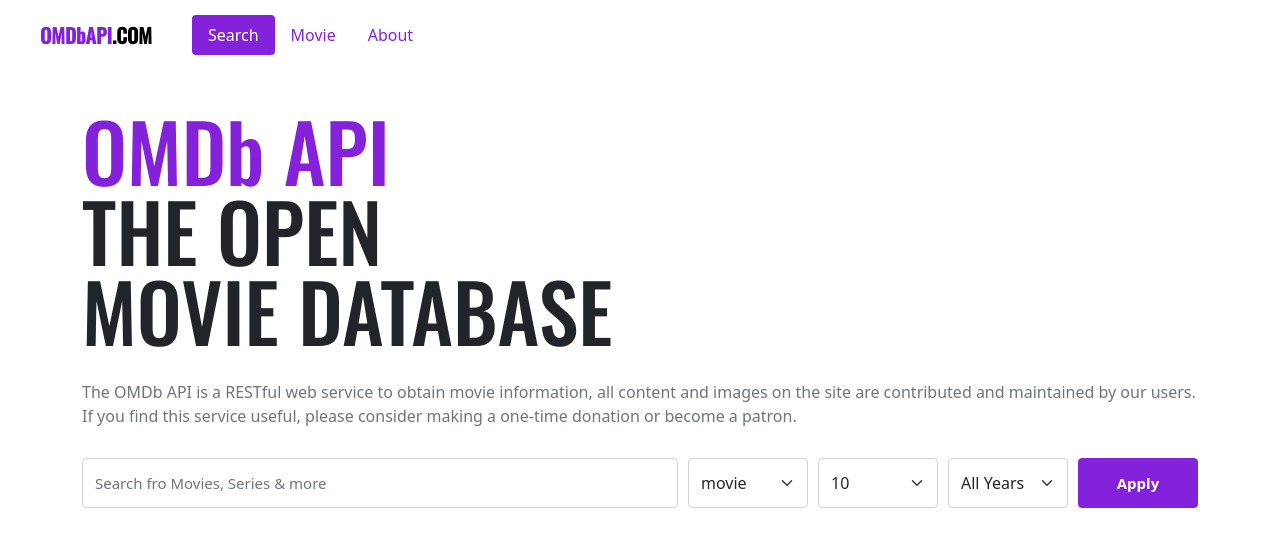
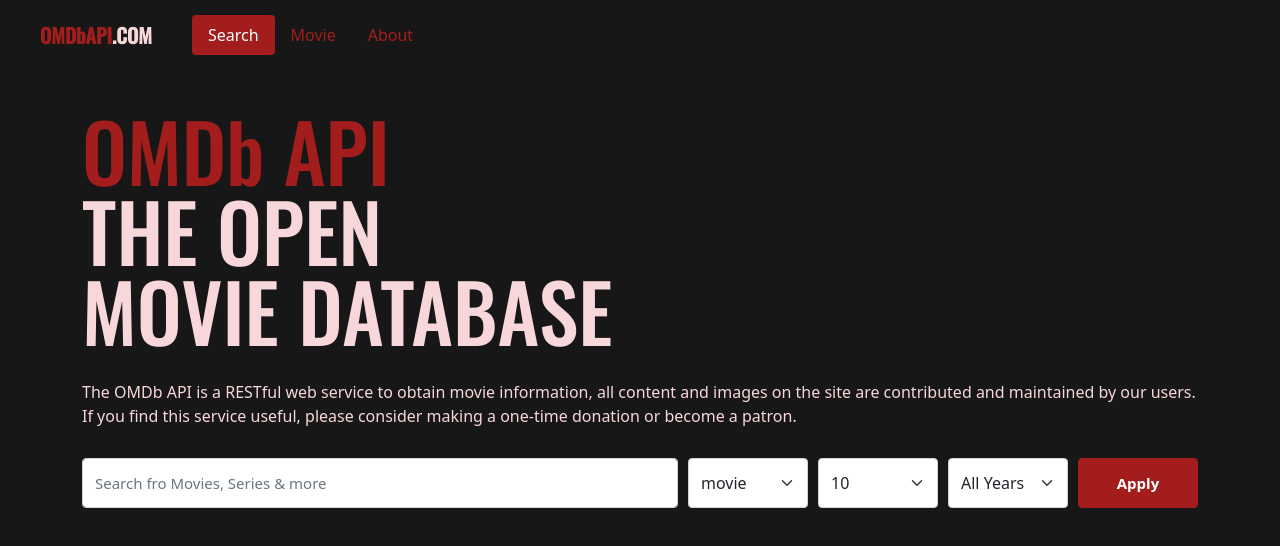
Before and after one commit to 7581058/vue3-movie-app, a Vue app: page /movie in a window 1280 px wide. Shown: the top 546 px of the page. Built offline with nearby package versions, Linux system fonts and the light colour scheme.

Commit message:
검색 목록 출력 css 수정

```diff
--- a/src/App.vue
+++ b/src/App.vue
@@ -15,5 +15,4 @@
 
 <style lang="scss">
 @import "~/scss/main";
-
 </style>
--- a/src/components/Headline.vue
+++ b/src/components/Headline.vue
@@ -22,12 +22,13 @@
     line-height: 1;
     font-family: 'Oswald', sans-serif;
     font-size: 80px;
+    color: $red-100;
     span {
       color: $primary;
     }
   }
   p {
     margin: 30px 0;
-    color: $gray-600;
+    color: $red-100;
   }
 </style>
--- a/src/components/Logo.vue
+++ b/src/components/Logo.vue
@@ -10,7 +10,7 @@
     font-family: 'Oswald', sans-serif;
     font-weight: bold;
     font-size: 20px;
-    color: $black;
+    color: $red-100;
     text-decoration: none;
     &:hover {
       color: $black;
--- a/src/components/MovieItem.vue
+++ b/src/components/MovieItem.vue
@@ -34,8 +34,17 @@
   background-size: cover;
   overflow: hidden;
   position: relative;
+  &:hover::after {
+    content: "";
+    position: absolute;
+    top: 0;
+    bottom: 0;
+    left: 0;
+    right: 0;
+    border: 6px solid $primary;
+  }
   .info {
-    background-color: rgba($black, .3);
+    background-color: rgba($black, .5);
     width: 100%;
     padding: 14px;
     font-size: 14px;
@@ -43,6 +52,17 @@
     position: absolute;
     left: 0;
     bottom: 0;
+    backdrop-filter: blur(10px);
+    .year {
+      color: $primary;
+      font-weight: 700;
+    }
+    .title {
+      color: $white;
+      white-space: nowrap;
+      overflow: hidden;
+      text-overflow: ellipsis;
+    }
   }
 }
 </style>
--- a/src/scss/main.scss
+++ b/src/scss/main.scss
@@ -1,5 +1,5 @@
 // Default variable overrides
-$primary: #8421db;
+$primary: #a31d1d;
 
 // Required
 @import "../../node_modules/bootstrap/scss/functions";
@@ -8,3 +8,7 @@
 @import "../../node_modules/bootstrap/scss/root";
 
 @import "../../node_modules/bootstrap/scss/bootstrap";
+
+body {
+  background-color: #171717;
+}
```
